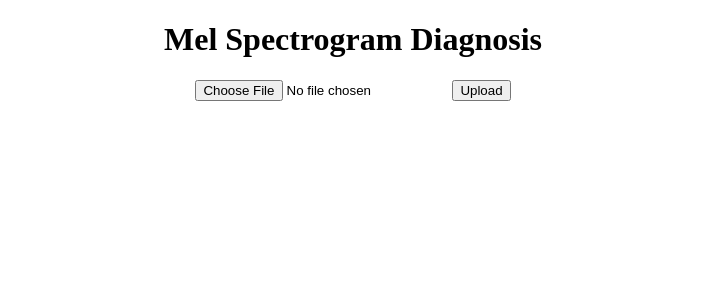
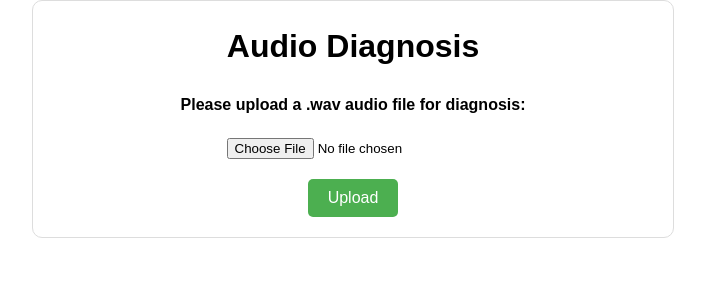
Before and after one commit to SalimAlkharsa/360_webapp, a Flask app: page / in a window 1280 px wide. Shown: the top 300 px of the page, without its empty margins (287-992 px from the left). Run offline with Flask 2, Linux system fonts and the light colour scheme; parts of the project's set-up code (start-up, migrations or seed data) failed here and were passed over.

Commit message:
Likely final form

```diff
--- a/templates/upload.html
+++ b/templates/upload.html
@@ -2,12 +2,80 @@
 <html>
 
 <head>
-    <title>Upload .wav file</title>
+    <title>Audio Diagnosis</title>
+    <meta charset="utf-8">
+    <meta name="viewport" content="width=device-width, initial-scale=1.0">
+    <style>
+        body {
+            font-family: Arial, sans-serif;
+            font-size: 16px;
+            line-height: 1.6;
+            margin: 0;
+            padding: 0;
+        }
+
+        #container {
+            max-width: 600px;
+            margin: 0 auto;
+            padding: 20px;
+            background-color: #fff;
+            border: 1px solid #ddd;
+            border-radius: 10px;
+        }
+
+        h1 {
+            text-align: center;
+            font-weight: bold;
+            margin-top: 0;
+            margin-bottom: 20px;
+        }
+
+        form {
+            display: flex;
+            flex-direction: column;
+            align-items: center;
+        }
+
+        input[type="file"] {
+            margin-bottom: 20px;
+        }
+
+        input[type="submit"] {
+            background-color: #4CAF50;
+            color: #fff;
+            padding: 10px 20px;
+            border: none;
+            border-radius: 5px;
+            font-size: 16px;
+            cursor: pointer;
+        }
+
+        p {
+            text-align: center;
+            font-weight: bold;
+            margin-top: 20px;
+            margin-bottom: 0;
+        }
+
+        .instruction {
+            margin-bottom: 20px;
+        }
+
+        @media only screen and (max-width: 600px) {
+            #container {
+                max-width: 100%;
+                border-radius: 0;
+                border-left: none;
+                border-right: none;
+            }
+        }
+    </style>
 </head>
 
 <body>
-    <center>
-        <h1>Mel Spectrogram Diagnosis</h1>
+    <div id="container">
+        <h1>Audio Diagnosis</h1>
+        <p class="instruction">Please upload a .wav audio file for diagnosis:</p>
         <form method="POST" enctype="multipart/form-data" action="{{ url_for('predict') }}">
             <input type="file" name="file">
             <input type="submit" value="Upload">
@@ -15,7 +83,7 @@
         {% if prediction %}
         <p>Patient Diagnosis Prediction: {{ prediction }}</p>
         {% endif %}
-    </center>
+    </div>
 </body>
 
 </html>
```
